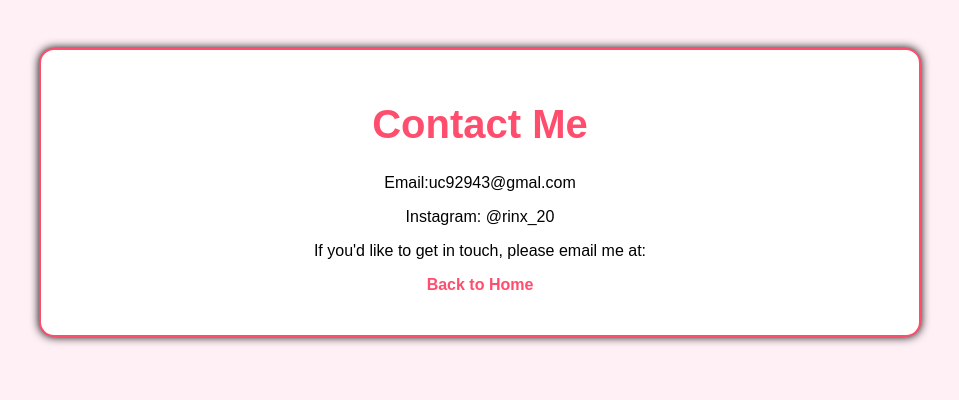
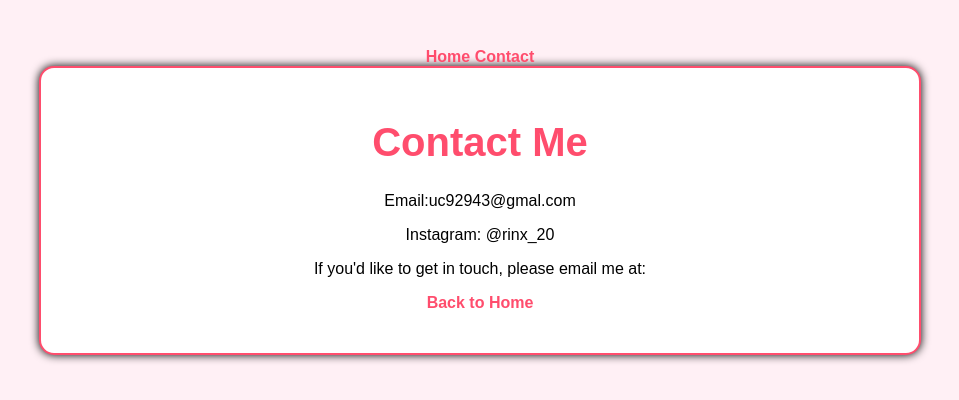
Before and after one commit to candie157/candy157.github.io, a plain HTML site: page contact.html in a window 1280 px wide. Shown: the whole page, without its empty margins (160-1119 px from the left). Drawn offline with Linux system fonts and the light colour scheme.

Commit message:
Add navigation menu to contact.html
Added navigation menu with links to Home and Contact pages.

```diff
--- a/contact.html
+++ b/contact.html
@@ -34,6 +34,12 @@
                 </style>
         </head>
         <body>
+            <!--Navigation menu -->
+            <div>
+                <a href="index.html">Home</a>
+                <a href="contact.html">Contact</a>
+            </div>
+
             <div class="box">
                 <h1>Contact Me</h1>
                 <p>Email:uc92943@gmal.com</p>
```
